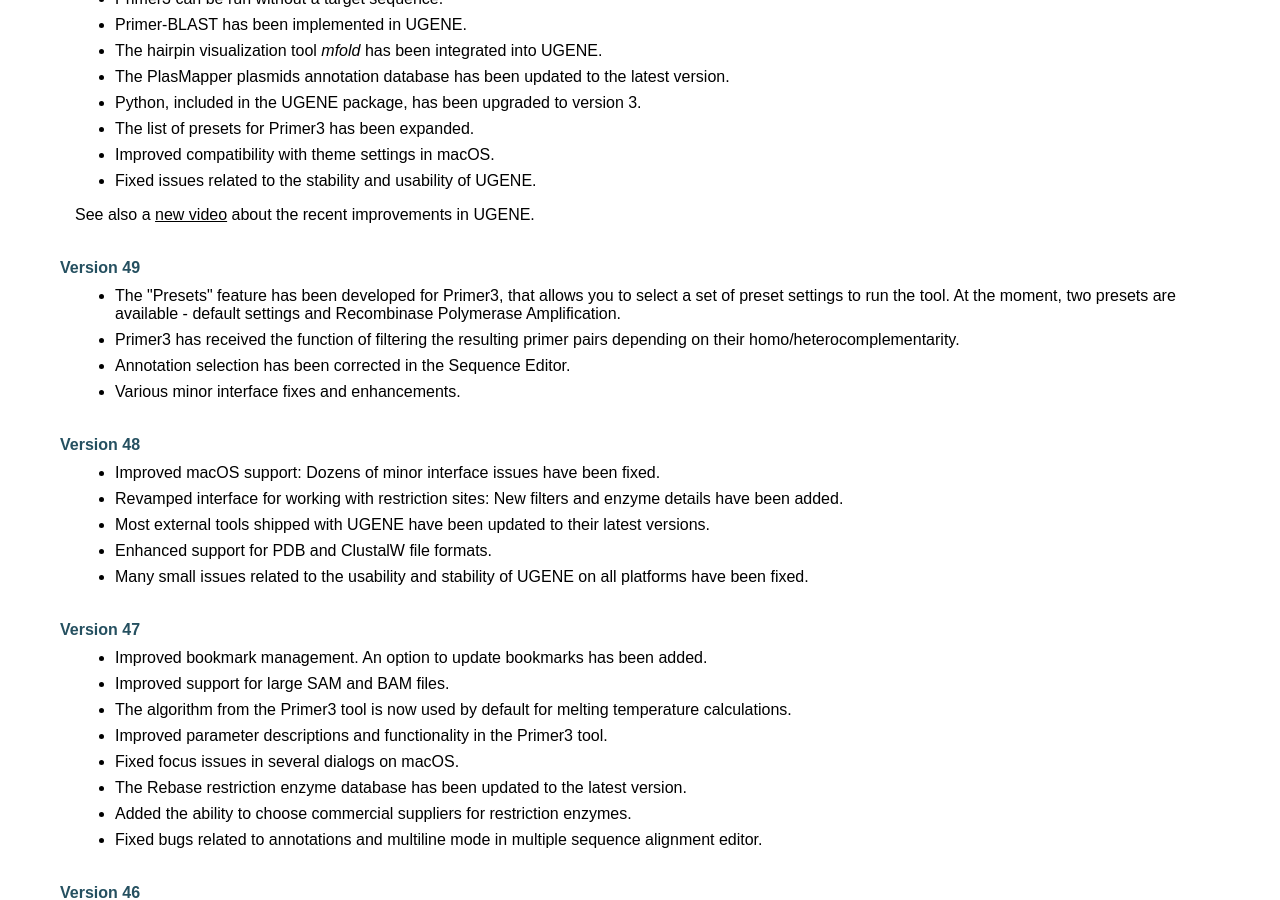
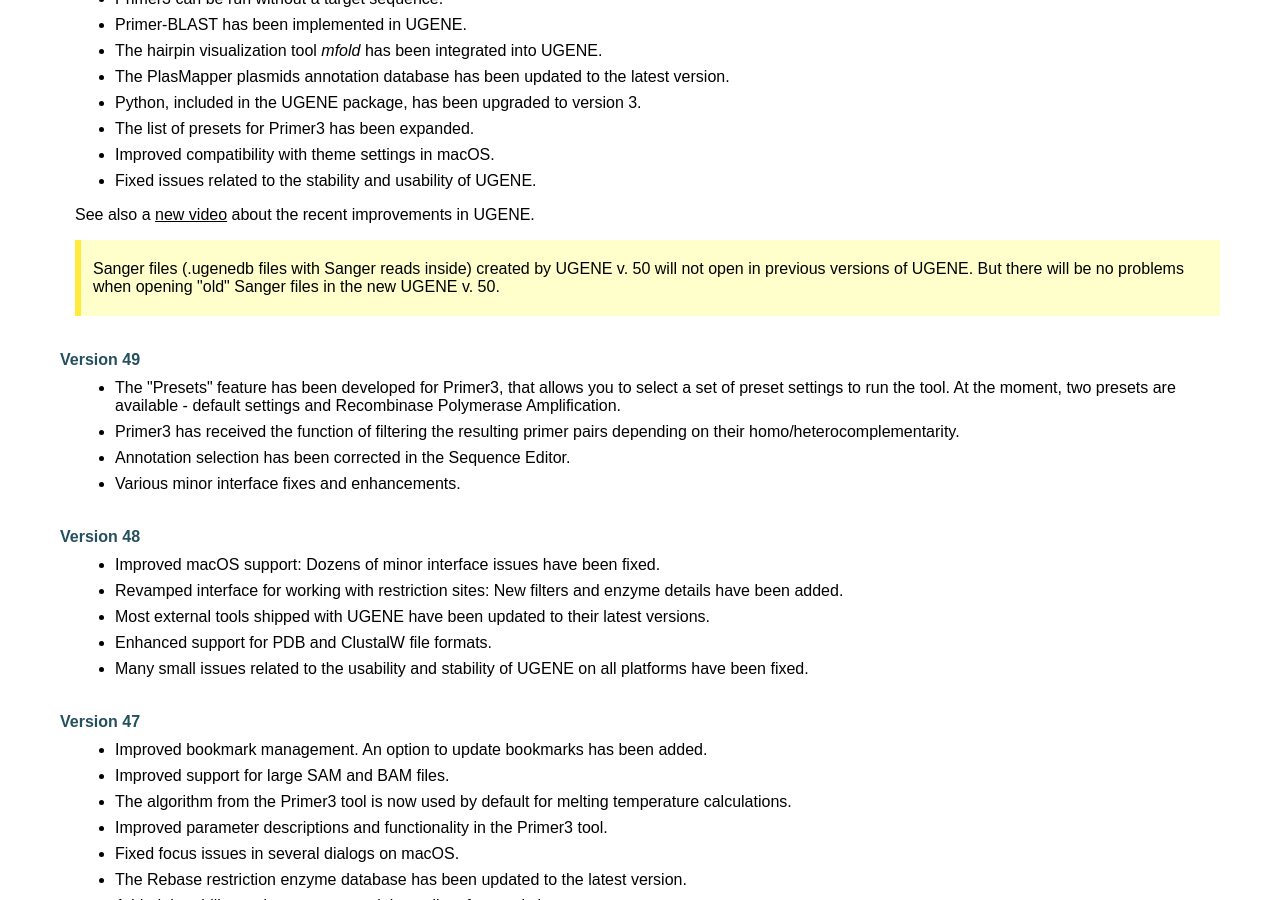
Before and after one commit to ugeneunipro/ugeneunipro.github.io, a Jekyll site: the page built from docs/changelist.html, in a window 1280 px wide and 900 px high, scrolled down 333 px. Built offline with Jekyll 4.4.1, drawn with Linux system fonts in a browser that asks for light colours.

Commit message:
Add sanger warning

```diff
--- a/docs/changelist.html
+++ b/docs/changelist.html
@@ -23,6 +23,13 @@
             <p>
                 See also a <a href="https://youtu.be/8luxfbpfjt4?si=6ll_R_e9DmSRwW7r">new video</a> about the recent improvements in UGENE.
             </p>
+            <div style="margin-bottom: 15px;padding: 4px 12px;background-color: #ffffcc;border-left: 6px solid #ffeb3b;">
+                <p>
+                    Sanger files (.ugenedb files with Sanger reads inside) created by UGENE v. 50 will not open in
+                    previous versions of UGENE. But there will be no problems when opening "old" Sanger files in the
+                    new UGENE v. 50.
+                </p>
+            </div>
         </div>
     </div>
 
```
Also changed, not shown: docs/ru/changelist.html (+7 -0 lines).
